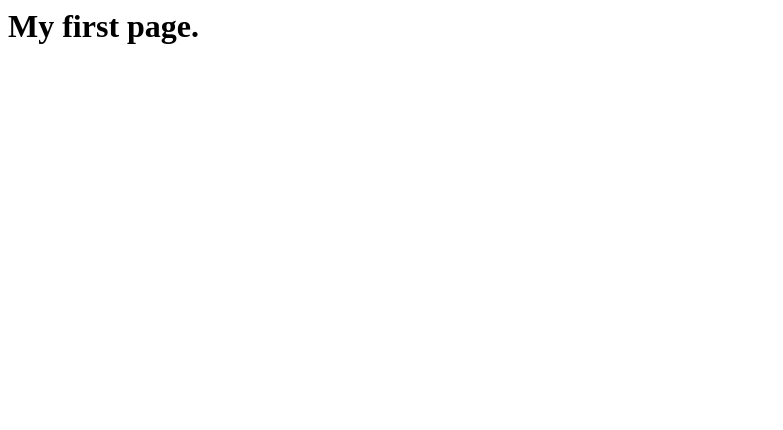
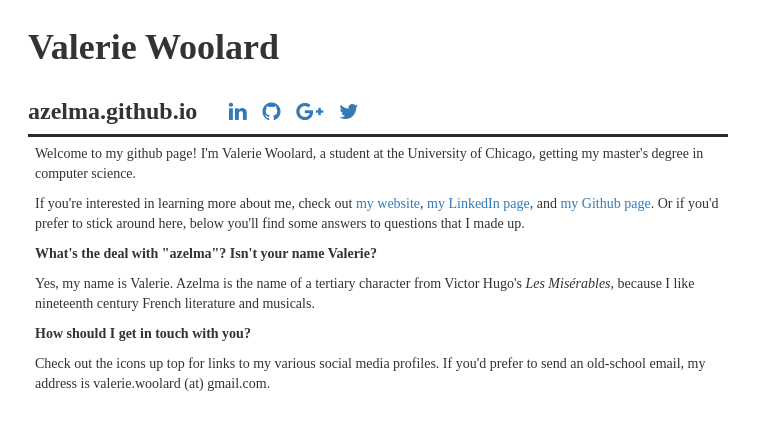
Before and after one commit to valeriecodes/azelma.github.io, a plain HTML site: page index.html in a window 1280 px wide. Shown: the whole page, without its empty margins (0-783 px from the left). Drawn offline with nearby package versions, Linux system fonts and the light colour scheme; a web font is replaced by a local one.

Commit message:
Updated page

```diff
--- a/index.html
+++ b/index.html
@@ -1,8 +1,37 @@
+<!doctype html>
 <html>
 <head>
-	<title>New page!</title>
+	<meta charset="UTF-8">
+	<title>Valerie Woolard (azelma) on Github</title>
+	<link rel="stylesheet" href="http://netdna.bootstrapcdn.com/bootstrap/3.0.3/css/bootstrap.min.css">
+	<link href="http://netdna.bootstrapcdn.com/font-awesome/4.0.3/css/font-awesome.css" rel="stylesheet">
+	<link type="text/css" rel="stylesheet" href="style.css">
+	<link href='http://fonts.googleapis.com/css?family=Dr+Sugiyama' rel='stylesheet' type='text/css'>
+	<link href='http://fonts.googleapis.com/css?family=Ledger' rel='stylesheet' type='text/css'>
 </head>
 <body>
-	<h1>My first page.</h1>
+	<div class="header">
+		<h1>Valerie Woolard</h1>
+		<div id="indent">
+			<h3>azelma.github.io</h3>
+		</div>
+		<div id ="icons">
+			<a href="http://www.linkedin.com/pub/valerie-woolard/25/54b/384/"><i class="fa fa-linkedin"></i></a>
+			<a href="https://github.com/azelma"><i class="fa fa-github"></i></a>
+			<a href="https://plus.google.com/+ValerieWoolard/posts"><i class="fa fa-google-plus"></i></a>
+			<a href="https://twitter.com/azelma"><i class="fa fa-twitter"></i></a>
+		</div>
+	</div>
+	<div class="content">
+	<p>
+		Welcome to my github page! I'm Valerie Woolard, a student at the University of Chicago, getting my master's degree in computer science.
+	</p>
+	<p>
+		If you're interested in learning more about me, check out <a href="http://valeriewoolard.com">my website</a>, <a href="http://www.linkedin.com/pub/valerie-woolard/25/54b/384/">my LinkedIn page</a>, and <a href="https://github.com/azelma">my Github page</a>. Or if you'd prefer to stick around here, below you'll find some answers to questions that I made up.
+	</p>
+	<p><strong>What's the deal with "azelma"? Isn't your name Valerie?</strong></p>
+	<p>Yes, my name is Valerie. Azelma is the name of a tertiary character from Victor Hugo's <em>Les Misérables</em>, because I like nineteenth century French literature and musicals.</p>
+	<p><strong>How should I get in touch with you?</strong></p>
+	<p>Check out the icons up top for links to my various social media profiles. If you'd prefer to send an old-school email, my address is valerie.woolard (at) gmail.com.</p>
 </body>
 </html>
```
